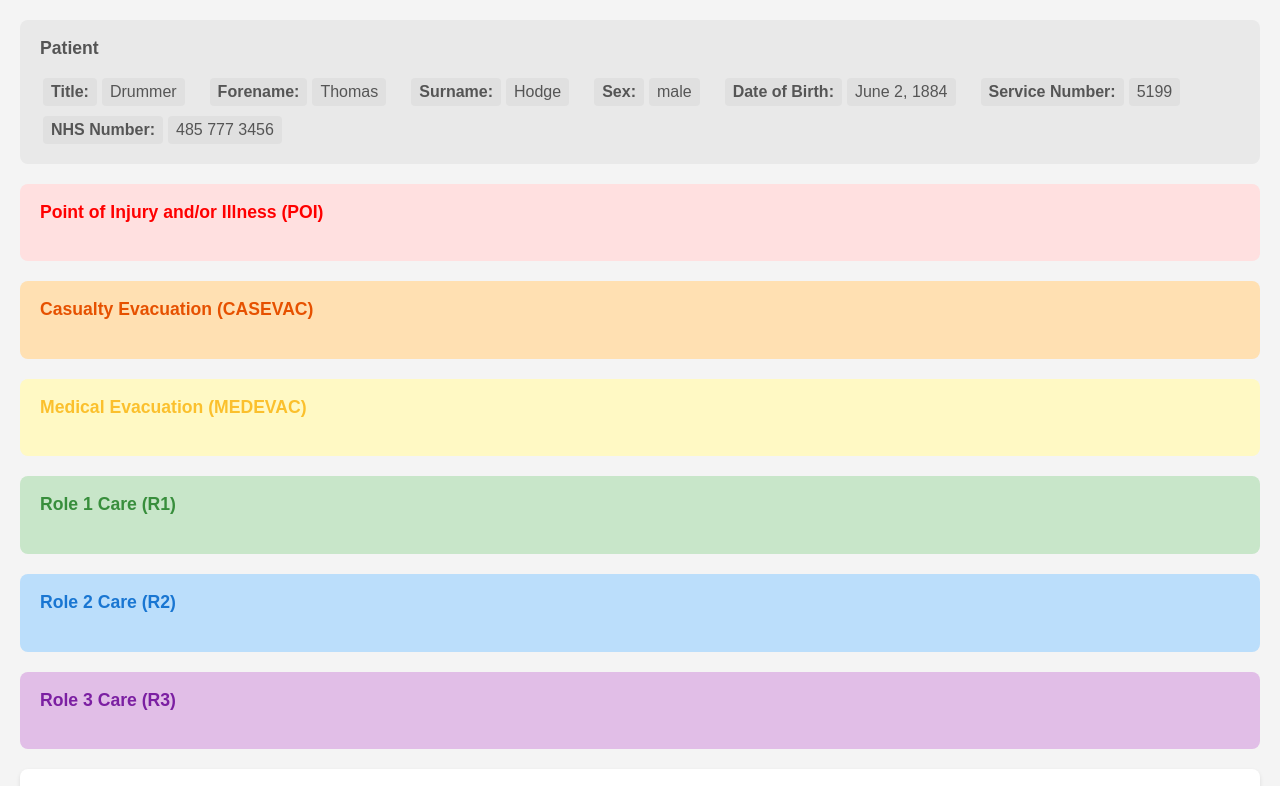
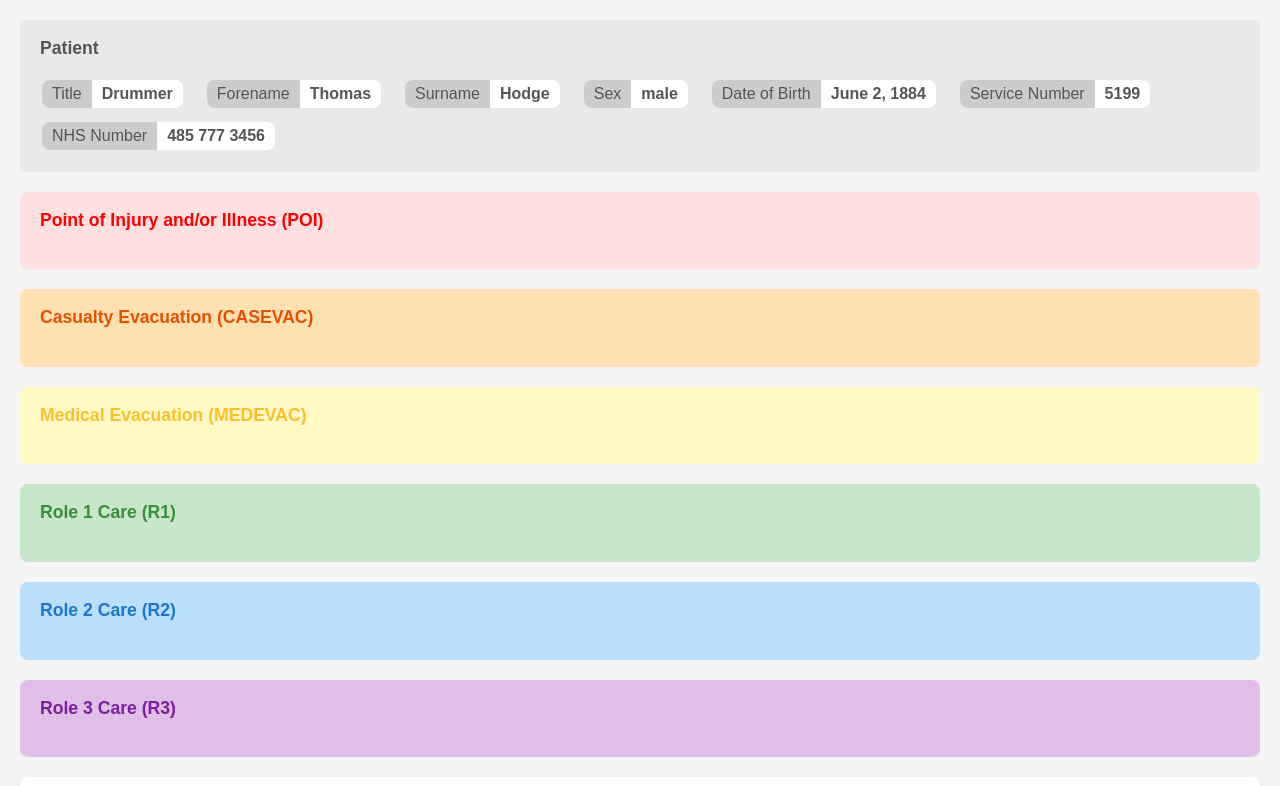
Before and after one commit to ajdench/NFC-IPS, a website: page index.html in a window 1280 px wide. Shown: the top 786 px of the page. Drawn offline with Linux system fonts and the light colour scheme.

Commit message:
feat: Refine patient detail styling
Updated the patient detail components to match a new visual design. The label and value are now presented as a single "pill" element with distinct background colors and font weights for improved clarity and aesthetics.

```diff
--- a/script.js
+++ b/script.js
@@ -107,7 +107,7 @@ function createPatientDetailsElement(patientData) {
             detailBox.classList.add('detail-box');
             const labelSpan = document.createElement('span');
             labelSpan.classList.add('detail-label');
-            labelSpan.textContent = `${detail.label}:`;
+            labelSpan.textContent = detail.label;
             const valueSpan = document.createElement('span');
             valueSpan.classList.add('detail-value');
             valueSpan.textContent = detail.value;
--- a/style.css
+++ b/style.css
@@ -15,7 +15,8 @@
 
     --bg-color-page: #f4f4f4;
     --bg-color-container: #fff;
-    --bg-color-detail: #e0e0e0;
+    --bg-color-detail: #cccccc; /* Darker grey */
+    --bg-color-detail-value: #ffffff; /* White */
 
     --bg-color-patient: #e9e9e9;
     --bg-color-poi: #ffe0e0;
@@ -106,40 +107,31 @@ body {
 }
 
 .detail-box {
-    background-color: transparent;
-    border: none;
-    border-radius: 0;
-    padding: 0;
-    box-sizing: border-box;
-    display: flex;
-    flex-direction: row;
-    align-items: baseline;
-    gap: 5px;
-    min-width: 0;
-    margin: 0 2px 0 3px; /* Fix for fiddly alignment */
+    display: inline-flex; /* Change to inline-flex to contain children */
+    border-radius: 8px; /* Overall rounding */
+    overflow: hidden; /* Hide corners of children */
+    margin: 2px; /* Add a small margin for spacing */
 }
 
 .detail-label,
 .detail-value {
-    background-color: var(--bg-color-detail);
-    border-radius: 4px;
-    padding: 5px 8px;
+    padding: 5px 10px;
     box-sizing: border-box;
     display: inline-flex;
     align-items: center;
     justify-content: center;
     color: var(--text-color-dark);
     white-space: nowrap;
-    flex-grow: 0;
-    flex-shrink: 0;
 }
 
 .detail-label {
-    font-weight: bold;
+    background-color: var(--bg-color-detail);
+    font-weight: normal;
 }
 
 .detail-value {
-    font-weight: normal;
+    background-color: var(--bg-color-detail-value);
+    font-weight: bold;
 }
 
 .info-box.grey {
```
Also changed, not shown: GEMINI.md (+1 -0 lines).
